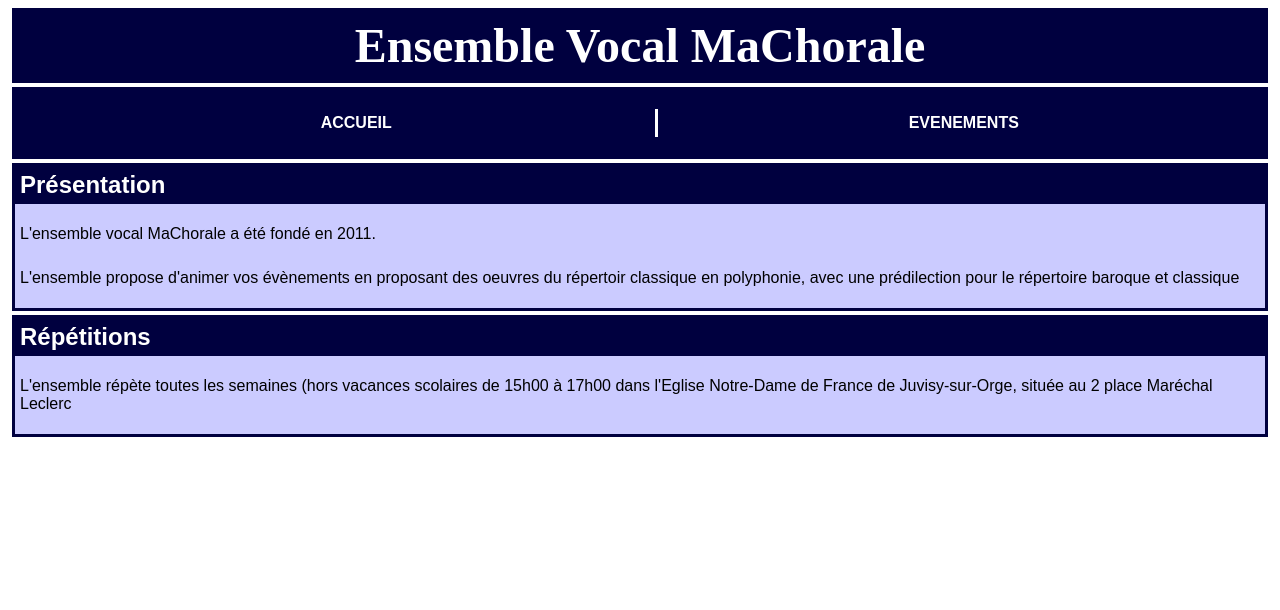
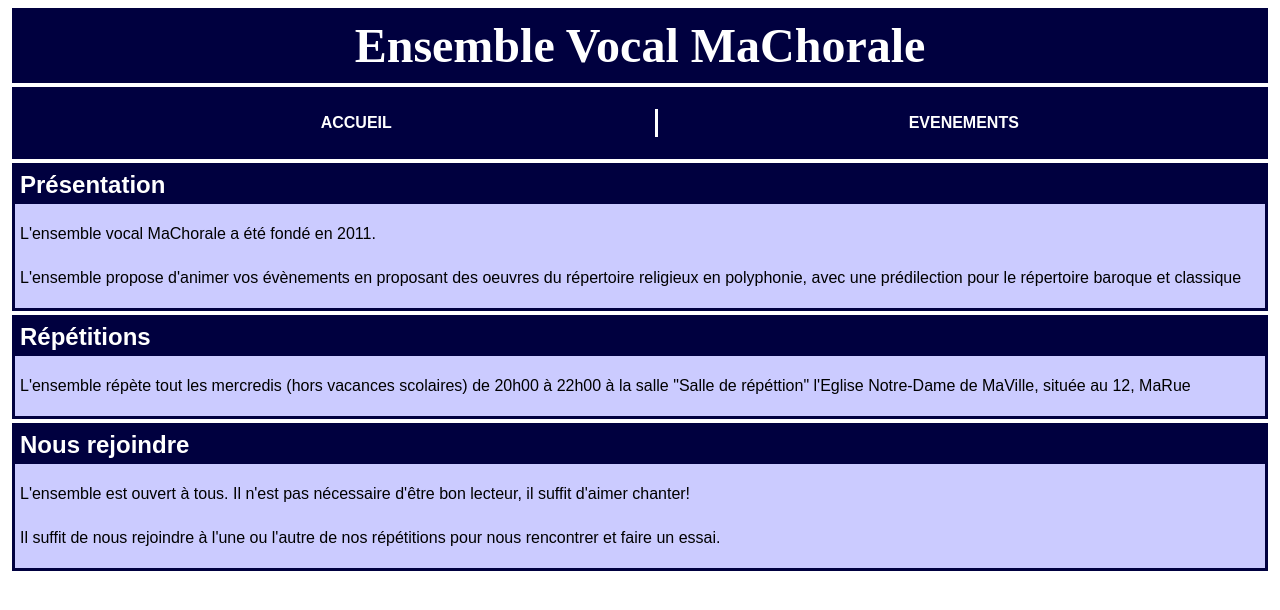
Before and after one commit to froux26/SiteWebChorale, a plain HTML site: page index.html in a window 1280 px wide. Drawn offline with Linux system fonts and the light colour scheme.

Commit message:
Mise à jour contenu de la page d'accueil

```diff
--- a/index.html
+++ b/index.html
@@ -25,14 +25,23 @@
         <article>
             <h2>Présentation</h2>
             <p>L'ensemble vocal MaChorale a été fondé en 2011.</p>
-            <p>L'ensemble propose d'animer vos évènements en proposant des oeuvres du répertoir classique en polyphonie,
+            <p>L'ensemble propose d'animer vos évènements en proposant des oeuvres du répertoire religieux en
+                polyphonie,
                 avec une prédilection pour le répertoire baroque et classique</p>
         </article>
         <article>
             <h2>Répétitions</h2>
-            <p>L'ensemble répète toutes les semaines (hors vacances scolaires de 15h00 à 17h00 dans l'Eglise Notre-Dame
-                de France de Juvisy-sur-Orge, située au 2 place Maréchal Leclerc</p>
+            <p>L'ensemble répète tout les mercredis (hors vacances scolaires) de 20h00 à 22h00 à la salle "Salle de
+                répéttion" l'Eglise Notre-Dame
+                de MaVille, située au 12, MaRue</p>
         </article>
+        <article>
+            <h2>Nous rejoindre</h2>
+            <p>L'ensemble est ouvert à tous. Il n'est pas nécessaire d'être bon lecteur, il suffit d'aimer chanter!</p>
+            <p>Il suffit de nous rejoindre à l'une ou l'autre de nos répétitions pour nous rencontrer et faire un essai.
+            </p>
+        </article>
+
     </main>
 </body>
 
```
